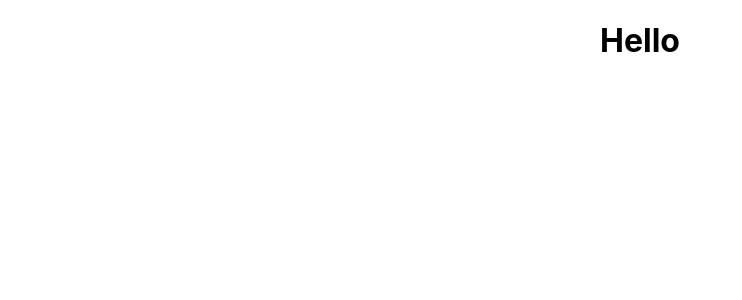
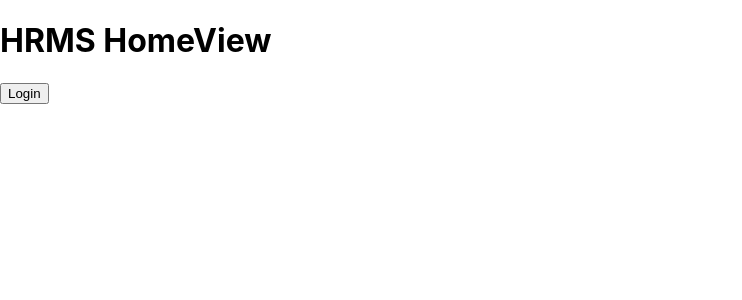
Before and after one commit to DBMS-Group-Project-HRMS/HRMS-DB-Client-UI, a React (Create React App) app in the folder client/: page / in a window 1280 px wide. Shown: the top 300 px of the page, without its empty margins (0-742 px from the left). Built offline with nearby package versions, Linux system fonts and the light colour scheme.

Commit message:
create routings

```diff
--- a/client/package.json
+++ b/client/package.json
@@ -8,6 +8,7 @@
     "@testing-library/user-event": "^13.5.0",
     "react": "^18.1.0",
     "react-dom": "^18.1.0",
+    "react-router-dom": "^6.3.0",
     "react-scripts": "5.0.1",
     "web-vitals": "^2.1.4"
   },
--- a/client/src/App.js
+++ b/client/src/App.js
@@ -1,10 +1,10 @@
-import './App.css';
+import React from 'react';
+import { Router } from './routes/router';
 
 function App() {
   return (
-    <div className="App">
-      <h1>Hello</h1>
-    </div>
+    //<div>ammoo</div>
+    <Router />
   );
 }
 
--- /dev/null
+++ b/client/src/routes/router.js
@@ -0,0 +1,17 @@
+import { BrowserRouter, Routes, Route, Link } from "react-router-dom";
+import React, { useContext, useEffect, useState } from "react";
+import { HomeView } from "../views/home/HomeView";
+import { Login } from "../views/login/login";
+import { Error } from "../views/error/error";
+
+export function Router(){
+    return(
+        <BrowserRouter>
+        <Routes>
+          <Route path="/" element={<HomeView />} />
+          <Route path="/login" element={<Login />} />
+          <Route path="*" element={<Error/>}/>
+        </Routes>
+      </BrowserRouter>
+    );
+}
--- /dev/null
+++ b/client/src/views/error/Error.css
@@ -0,0 +1,10 @@
+.error {
+  text-align: center;
+}
+.error h3 {
+  align-self: center;
+  font-size: 40px;
+  font-weight: bold;
+  font-family: ubuntu;
+  color: #03141b;
+}
--- /dev/null
+++ b/client/src/views/error/error.js
@@ -0,0 +1,18 @@
+import React, { useEffect } from "react";
+import { Navigate, useNavigate } from "react-router-dom";
+import "./Error.css";
+
+export function Error() {
+  const navigate = useNavigate();
+  useEffect ( () => {
+    setTimeout( () => {
+      navigate("/login");
+    } , 7000);
+  } , [navigate] )   // timeout is depend on [navigate]
+  console.log("URL not found");
+  return (
+    <div className="error">
+      <h3>URL not found</h3>
+    </div>
+  );
+}
--- /dev/null
+++ b/client/src/views/home/HomeView.js
@@ -0,0 +1,11 @@
+import React, { useContext, useEffect, useState } from "react";
+import { Link } from "react-router-dom";
+
+export function HomeView() {
+  return (
+    <div className="homeView">
+        <h1>HRMS HomeView</h1>
+        <Link to="/login"><button className="btn btn-outline-primary my" >Login</button></Link>
+    </div>
+  );
+}
--- /dev/null
+++ b/client/src/views/login/login.js
@@ -0,0 +1,10 @@
+import React, { useState } from "react";
+import { useNavigate } from "react-router-dom";
+
+export function Login() {
+    return(
+        <div>
+            <h1>login</h1>
+        </div>
+    )
+}
```
Also changed, not shown: client/public/manifest.json, 1 other file (tests, documents, lock files or other folders).
